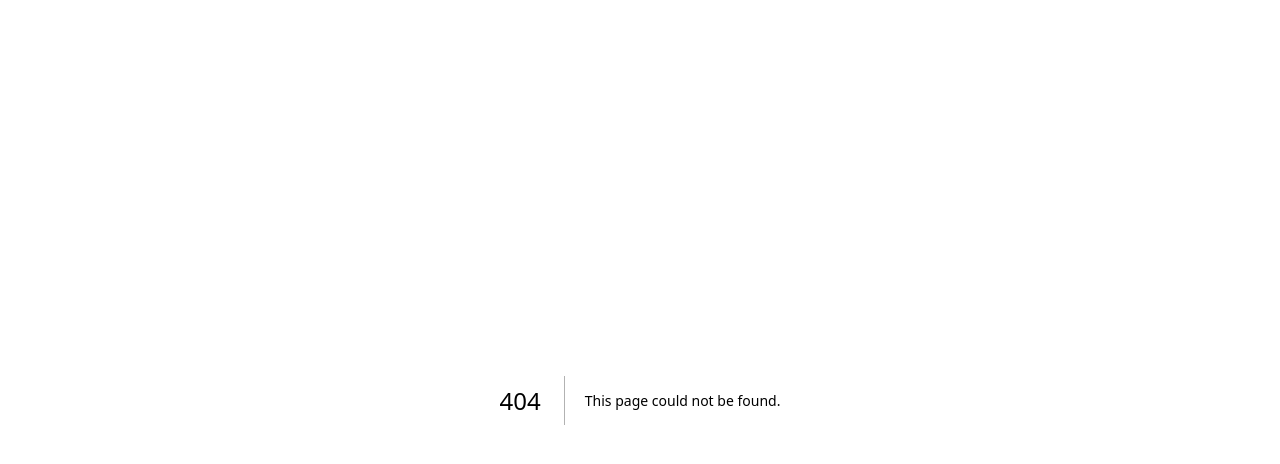
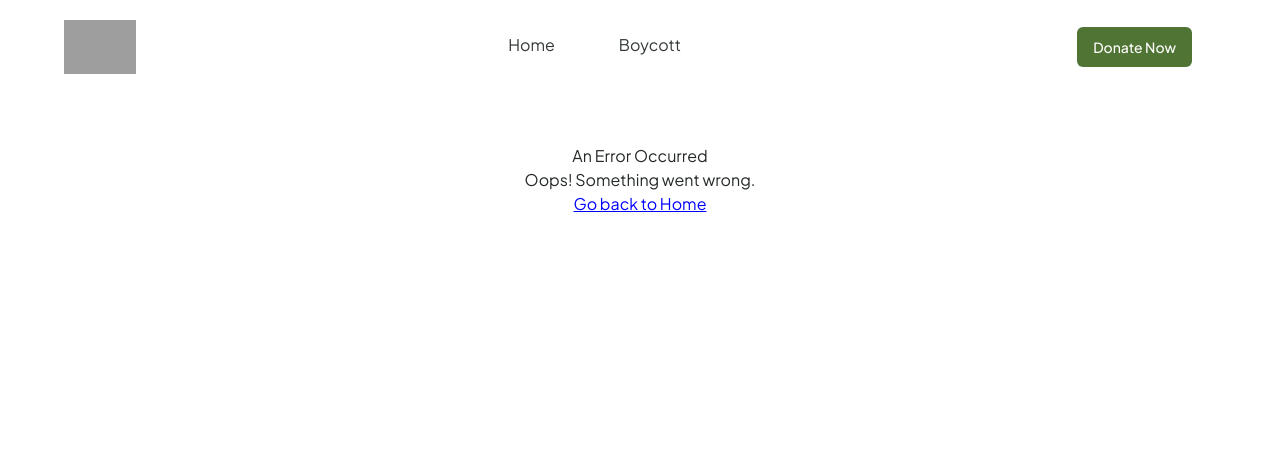
Before and after one commit to abdulbari149/alsadaq, a Next.js app: page /error in a window 1280 px wide. Before the commit this address had no page. Shown: the top 464 px of the page. Built offline with nearby package versions, Linux system fonts and the light colour scheme; grey boxes are pictures that could not be loaded.

Commit message:
feat: redirect to boycott page on view all and error page

```diff
--- /dev/null
+++ b/src/app/(public)/error/page.tsx
@@ -0,0 +1,17 @@
+import React from 'react';
+import Link from 'next/link';
+
+const ErrorPage = () => {
+  return (
+    <div style={{ textAlign: 'center', marginTop: '50px' }}>
+      <h1>An Error Occurred</h1>
+      <p>Oops! Something went wrong.</p>
+      <Link href="/" style={{ color: 'blue', textDecoration: 'underline' }}>
+        Go back to Home
+      </Link>
+    </div>
+  );
+}
+
+
+export default ErrorPage;
--- a/src/components/shared/BoycottProducts/Tabs.tsx
+++ b/src/components/shared/BoycottProducts/Tabs.tsx
@@ -6,6 +6,7 @@ import { Button } from "@/components/ui/button";
 import { TabItem } from "@/types/utils.type";
 import { useState } from "react";
 import { ScrollBar, ScrollArea } from "@/components/ui/scroll-area";
+import { useRouter } from "next/navigation";
 
 type BoycottProductTabsProps = {
 	viewAll?: boolean;
@@ -14,7 +15,7 @@ type BoycottProductTabsProps = {
 const BoycottProductTabs = (props: BoycottProductTabsProps) => {
 	let { products } = props;
 	const [viewAll, setViewAll] = useState(false);
-
+	const router = useRouter()
 	let tabs = products;
 	if (props.viewAll && !viewAll) {
 		tabs = products.slice(0, 12);
@@ -57,7 +58,7 @@ const BoycottProductTabs = (props: BoycottProductTabsProps) => {
 											return (
 												<div
 													key={`${tab.id}-${p.id}-${key}`}
-													className="flex-1 relative bg-white rounded-md flex flex-col items-center justify-center gap-3"
+												className="flex-1 relative bg-white rounded-md flex flex-col items-center justify-center gap-3"
 												>
 													<div className="absolute top-1 right-1">
 														<Image
@@ -94,6 +95,7 @@ const BoycottProductTabs = (props: BoycottProductTabsProps) => {
 									className="px-8 py-6 max-md:w-full"
 									onClick={() => {
 										setViewAll(true);
+										router.push('/boycott');
 									}}
 								>
 									View All
--- a/src/components/shared/BoycottProducts/index.tsx
+++ b/src/components/shared/BoycottProducts/index.tsx
@@ -1,8 +1,21 @@
 import boycottProduct from "@/api/product";
 import BoycottProductTabs from "./Tabs";
+import { redirect } from "next/navigation";
 
 const BoycottProducts = async (props: { viewAll?: boolean }) => {
-	const products = await boycottProduct.list();
+	const products = await (async () => {
+		try {
+			const data = await boycottProduct.list()
+			return { data, success: true }
+		} catch (error) {
+			return { error, success: false }
+		}
+	})();
+
+
+	if (!products.success) {
+		return redirect('/error')
+	}
 
 	return (
 		<div className="flex flex-col items-center max-w-7xl w-full mx-auto my-12">
@@ -15,8 +28,8 @@ const BoycottProducts = async (props: { viewAll?: boolean }) => {
 				products to avoid, ensuring that your money doesn’t support injustice.
 			</p>
 
-			{products && products.length > 0 ? (
-				<BoycottProductTabs products={products}  {...props} />
+			{products.data && products.data.length > 0 ? (
+				<BoycottProductTabs products={products.data}  {...props} />
 			) : null}
 		</div>
 	);
```
